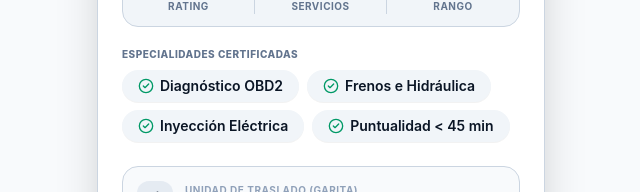
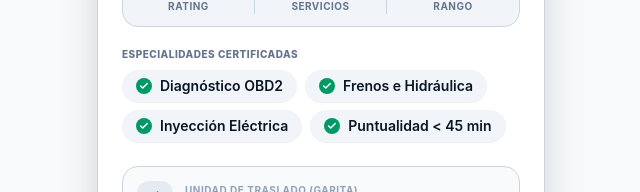
Before and after one commit to ideaverdeac-crypto/tutallermovil, a Next.js app: page /carnet/1 in a window 1280 px wide. Shown: the part 505-697 px from the top of the page, without its empty margins (319-959 px from the left). Built offline with nearby package versions, Linux system fonts and the light colour scheme.

Commit message:
style: Check de especialidades en circulo verde solido con check blanco identico a la referencia

```diff
--- a/src/components/CarnetCard.tsx
+++ b/src/components/CarnetCard.tsx
@@ -166,7 +166,7 @@ export function CarnetCard({ codigo }: CarnetCardProps) {
             </div>
           </div>
 
-          {/* 5. Especialidades: Etiquetas elegantes bg-[#F1F5F9], text-[#0A1525], rounded-full px-4 py-1.5, text-sm, con check verde esmeralda */}
+          {/* 5. Especialidades: Etiquetas elegantes con círculo verde relleno y check blanco exacto a la referencia */}
           <div className="space-y-2">
             <span className="text-[10px] font-extrabold uppercase tracking-wider text-slate-500 block">
               Especialidades Certificadas
@@ -180,9 +180,11 @@ export function CarnetCard({ codigo }: CarnetCardProps) {
               ].map((chip) => (
                 <span
                   key={chip}
-                  className="bg-[#F1F5F9] text-[#0A1525] text-sm font-semibold rounded-full px-4 py-1.5 flex items-center gap-1.5 shadow-2xs"
+                  className="bg-[#F1F5F9] text-[#0A1525] text-sm font-semibold rounded-full px-3.5 py-1.5 flex items-center gap-2 shadow-2xs"
                 >
-                  <CheckCircle2 className="w-4 h-4 text-emerald-600 shrink-0" />
+                  <span className="w-4 h-4 rounded-full bg-emerald-600 flex items-center justify-center shrink-0">
+                    <Check className="w-2.5 h-2.5 text-white stroke-[3.5]" />
+                  </span>
                   <span>{chip}</span>
                 </span>
               ))}
```
